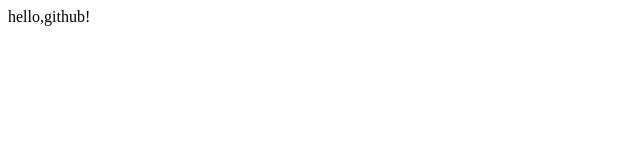
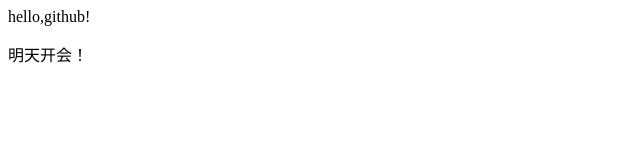
Before and after one commit to icss123456/icss-web, a plain HTML site: page index.html in a window 1280 px wide. Shown: the whole page, without its empty margins (0-640 px from the left). Drawn offline with Linux system fonts and the light colour scheme.

Commit message:
明天开会内容添加
明天开会内容添加

```diff
--- a/index.html
+++ b/index.html
@@ -6,5 +6,6 @@
 </head>
 <body>
 	hello,github!
+	<p>明天开会！</p>
 </body>
 </html>
```
